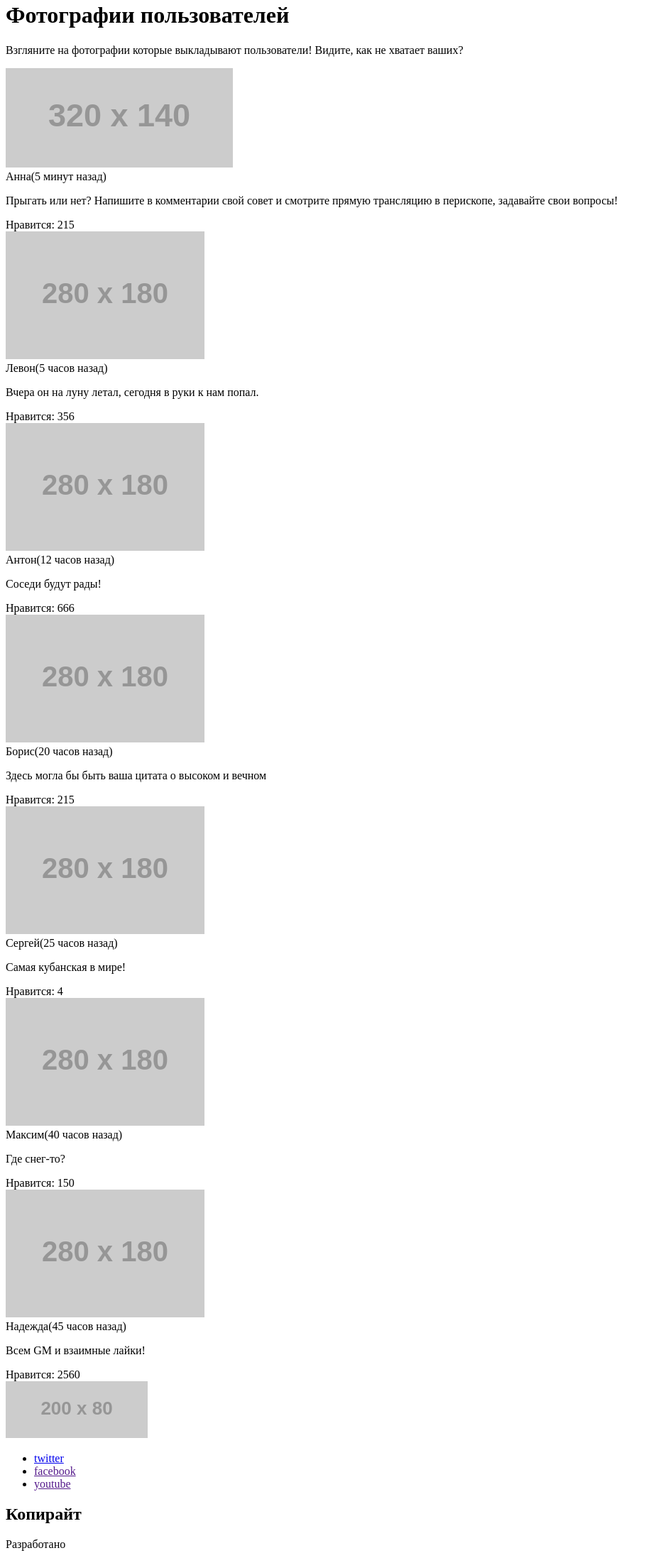
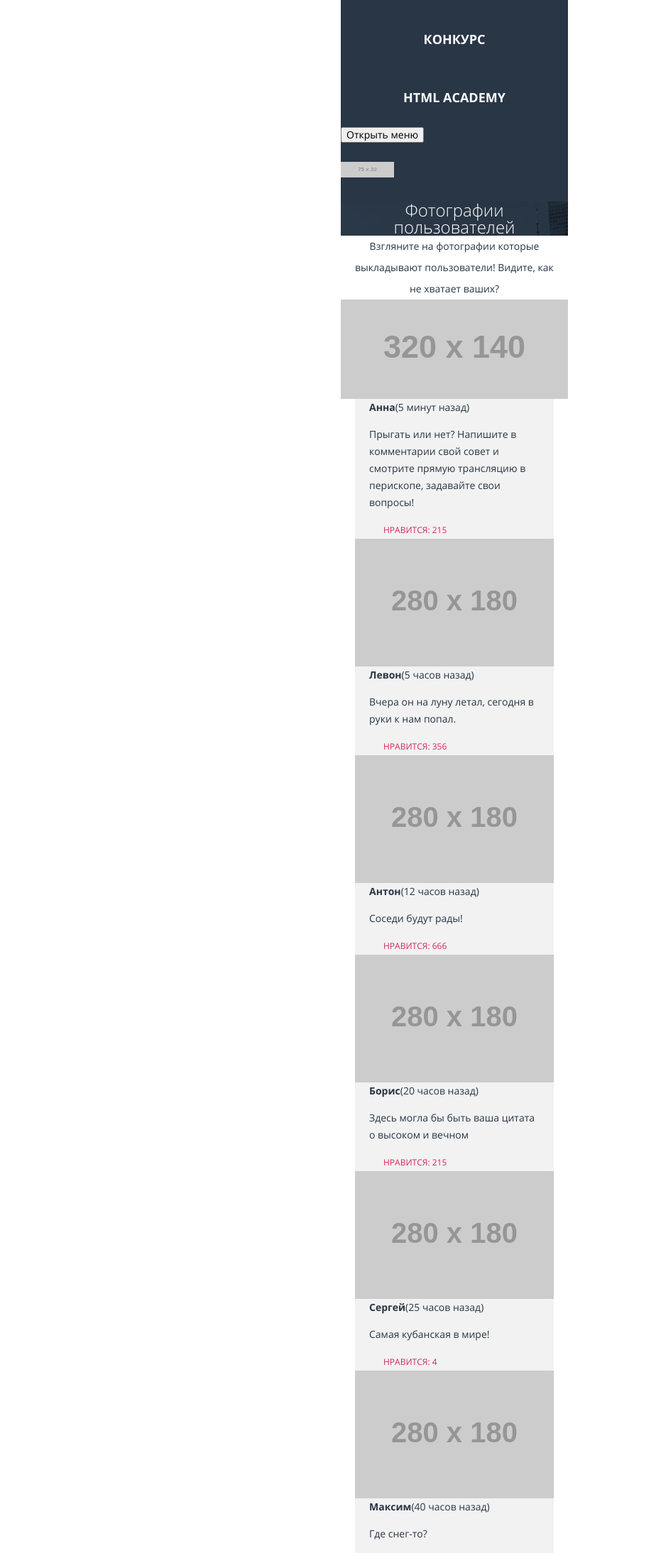
Before and after one commit to cruiser76/684701-pink-16, a website: page source/photo.html in a window 1280 px wide. Shown: the part 150-2338 px from the top of the page at 71% size, without its empty margins (0-924 px from the left). Drawn offline with nearby package versions, Linux system fonts and the light colour scheme; files that its build step writes are made by us from their sources; placeholder pictures from the web are drawn by us.

Commit message:
Основное задание: начинаем вёрстку с препроцессором

```diff
--- a/source/photo.html
+++ b/source/photo.html
@@ -1,10 +1,12 @@
 <!DOCTYPE html>
 <html lang="ru">
 <head>
-    <meta charset="UTF-8">
-    <meta name="viewport" content="width=device-width, initial-scale=1.0">
-    <meta http-equiv="X-UA-Compatible" content="ie=edge">
-    <title>Пинк - фотографии пользователей</title>
+  <meta charset="UTF-8">
+  <meta name="viewport" content="width=device-width, initial-scale=1.0">
+  <meta http-equiv="X-UA-Compatible" content="ie=edge">
+  <title>Пинк - фотографии пользователей</title>
+  <link rel="stylesheet" href="css/normalize.css">
+  <link rel="stylesheet" href="css/style.css">
 </head>
 <body>
 
@@ -30,9 +32,9 @@
 
   <main class="photo-main">
 
-    <h1 class="users-photos__title">Фотографии пользователей</h1>
+    <h1 class="photo-main__title">Фотографии пользователей</h1>
 
-    <p class="users-photos__text">Взгляните на фотографии которые выкладывают пользователи!
+    <p class="photo-main__text">Взгляните на фотографии которые выкладывают пользователи!
       Видите, как не хватает ваших?
     </p>
 
--- /dev/null
+++ b/source/sass/blocks/about-app.scss
@@ -0,0 +1,6 @@
+.about-app__lead {
+  font-size: 24px;
+  line-height: 24px;
+  text-align: center;
+  font-weight: lighter;
+}
--- /dev/null
+++ b/source/sass/blocks/design.scss
@@ -0,0 +1,4 @@
+.design__text {
+  line-height: 18px;
+  text-align: center;
+}
--- /dev/null
+++ b/source/sass/blocks/downloads.scss
@@ -0,0 +1,33 @@
+.downloads {
+  display: flex;
+  flex-direction: column;
+  background-image:
+  url("../../img/iphone-hand-mobile@1x.png"),
+  url("../../img/bg-back-mobile@1x.jpg");
+  background-repeat: no-repeat, no-repeat;
+  background-position: 0 175px, 0 0;
+  padding-top: 395px;
+  background-color: $color-darkmain;
+}
+.downloads__button {
+  font-size: 18px;
+  margin: 28px auto;
+  line-height: 18px;
+  font-weight: bold;
+  color: $white;
+  display: block;
+  width: 280px;
+  text-align: center;
+}
+.downloads__description {
+  background-image:
+  url("../../img/logo-apple.svg"),
+  url("../../img/logo-android.svg"),
+  url("../../img/logo-microsoft.svg");
+  background-repeat: no-repeat, no-repeat, no-repeat;
+  background-position: 10% 20%, 50% 20%, 90% 20%;
+  padding: 115px 20px 0;
+  text-align: center;
+  font-weight: lighter;
+  color: $white;
+}
--- /dev/null
+++ b/source/sass/blocks/facts-list.scss
@@ -0,0 +1,16 @@
+.facts-list {
+  @include list-reset();
+  background-color: $lightgray;
+  background-image: url("../../img/iphone-screen-mobile@1x.png");
+  background-repeat: no-repeat;
+  background-position: 50% 110%;
+  padding-bottom: 330px;
+}
+.facts-list__title {
+  font-size: 18px;
+  color: $black;
+  text-align: center;
+}
+.facts-list__text {
+  text-align: center;
+}
--- /dev/null
+++ b/source/sass/blocks/footer.scss
@@ -0,0 +1,3 @@
+.footer {
+  @include wrapper();
+}
--- /dev/null
+++ b/source/sass/blocks/form-main.scss
@@ -0,0 +1,15 @@
+.form-main {
+  @include wrapper();
+}
+.form-main__title {
+  margin: 0;
+  padding: 0 20px;
+  font-size: 24px;
+  line-height: 24px;
+  color: $white;
+  font-weight: lighter;
+  text-align: center;
+  background-image: url("../../img/bg-back-mobile@1x.jpg");
+  background-repeat: no-repeat;
+
+}
--- /dev/null
+++ b/source/sass/blocks/header.scss
@@ -0,0 +1,3 @@
+.header {
+  @include wrapper();
+}
--- /dev/null
+++ b/source/sass/blocks/main-navigation.scss
@@ -0,0 +1,19 @@
+.main-navigation {
+  background-color: $color-main;
+}
+.main-navigation__list {
+  @include list-reset();
+}
+.main-navigation__item {
+  text-align: center;
+}
+.main-navigation a {
+  display: block;
+  width: 100%;
+  font-size: 18px;
+  line-height: 32px;
+  text-transform: uppercase;
+  font-weight: bold;
+  color: $white;
+  padding: 25px 0;
+}
--- /dev/null
+++ b/source/sass/blocks/page-main.scss
@@ -0,0 +1,3 @@
+.page-main {
+  @include wrapper();
+}
--- /dev/null
+++ b/source/sass/blocks/photo-item.scss
@@ -0,0 +1,24 @@
+.photo-item__img {
+  display: block;
+  margin: 0 auto;
+}
+.photo-item__description {
+  background-color: $lightgray;
+  margin: 0 20px;
+}
+.photo-item__author {
+  font-weight: bold;
+  padding: 0 20px;
+}
+.photo-item__author time {
+  font-weight: lighter;
+}
+.photo-item__comment {
+  padding: 0 20px;
+}
+.photo-item__likes {
+  text-transform: uppercase;
+  font-size: 12px;
+  color: $pink;
+  padding: 0 40px;
+}
--- /dev/null
+++ b/source/sass/blocks/photo-main.scss
@@ -0,0 +1,20 @@
+.photo-main {
+  @include wrapper();
+}
+.photo-main__title {
+  margin: 0;
+  padding: 0 20px;
+  font-size: 24px;
+  line-height: 24px;
+  color: $white;
+  font-weight: lighter;
+  text-align: center;
+  background-image: url("../../img/bg-back-mobile@1x.jpg");
+  background-repeat: no-repeat;
+}
+.photo-main__text {
+  margin: 0;
+  padding: 0 20px;
+  line-height: 30px;
+  text-align: center;
+}
--- /dev/null
+++ b/source/sass/mixins.scss
@@ -0,0 +1,10 @@
+@mixin wrapper() {
+  margin: 0 auto;
+  width: 320px;
+
+}
+@mixin list-reset() {
+  list-style: none;
+  margin: 0;
+  padding: 0;
+}
--- /dev/null
+++ b/source/sass/scaffolding.scss
@@ -0,0 +1,55 @@
+/*Regular*/
+@font-face {
+  font-family: "Open Sans";
+  src: url("../fonts/opensans.woff2") format("woff2"),
+    url("../fonts/opensans.woff") format("woff");
+  font-weight: 400;
+  font-style: normal;
+}
+
+/*Light*/
+@font-face {
+  font-family: "Open Sans";
+  src: url("../fonts/opensanslight.woff2") format("woff2"),
+    url("../fonts/opensanslight.woff") format("woff");
+  font-weight: 300;
+  font-style: normal;
+}
+
+/*Bold*/
+@font-face {
+  font-family: "Open Sans";
+  src: url("../fonts/opensansbold.woff2") format("woff2"),
+    url("../fonts/opensansbold.woff") format("woff");
+  font-weight: 700;
+  font-style: normal;
+}
+
+html {
+  box-sizing: border-box;
+}
+
+*, *::before, *::after {
+  box-sizing: inherit;
+}
+
+body {
+  min-width: 320px;
+  margin: 0;
+  padding: 0;
+
+  font-size: $font-size;
+  line-height: $line-height;
+  font-family: $font;
+  color: $color-main;
+  font-style: normal;
+}
+
+a {
+  text-decoration: none;
+}
+
+img {
+  max-width: 100%;
+  height: auto;
+}
--- /dev/null
+++ b/source/sass/style.scss
@@ -0,0 +1,14 @@
+@import "variables.scss";
+@import "scaffolding.scss";
+@import "mixins.scss";
+@import "blocks/main-navigation.scss";
+@import "blocks/header.scss";
+@import "blocks/page-main.scss";
+@import "blocks/downloads.scss";
+@import "blocks/about-app.scss";
+@import "blocks/facts-list.scss";
+@import "blocks/form-main.scss";
+@import "blocks/footer.scss";
+@import "blocks/design.scss";
+@import "blocks/photo-main.scss";
+@import "blocks/photo-item.scss";
--- /dev/null
+++ b/source/sass/variables.scss
@@ -0,0 +1,17 @@
+/*colors*/
+$color-main: #283645;
+$color-darkmain: #1d2631;
+$gray: #485461;
+$white: #ffffff;
+$black: #000000;
+$pink: #d22856;
+$lightgray: #f2f2f2;
+
+/*font*/
+$font: "Open Sans", "Tahoma", sans-serif;
+$font-size: 14px;
+$line-height: 24px;
+
+/*size*/
+$tablet: 660px;
+$desktop: 960px;
```
Also changed, not shown: source/form.html (+2 -0 lines), source/index.html (+2 -0 lines), 1 other file.
